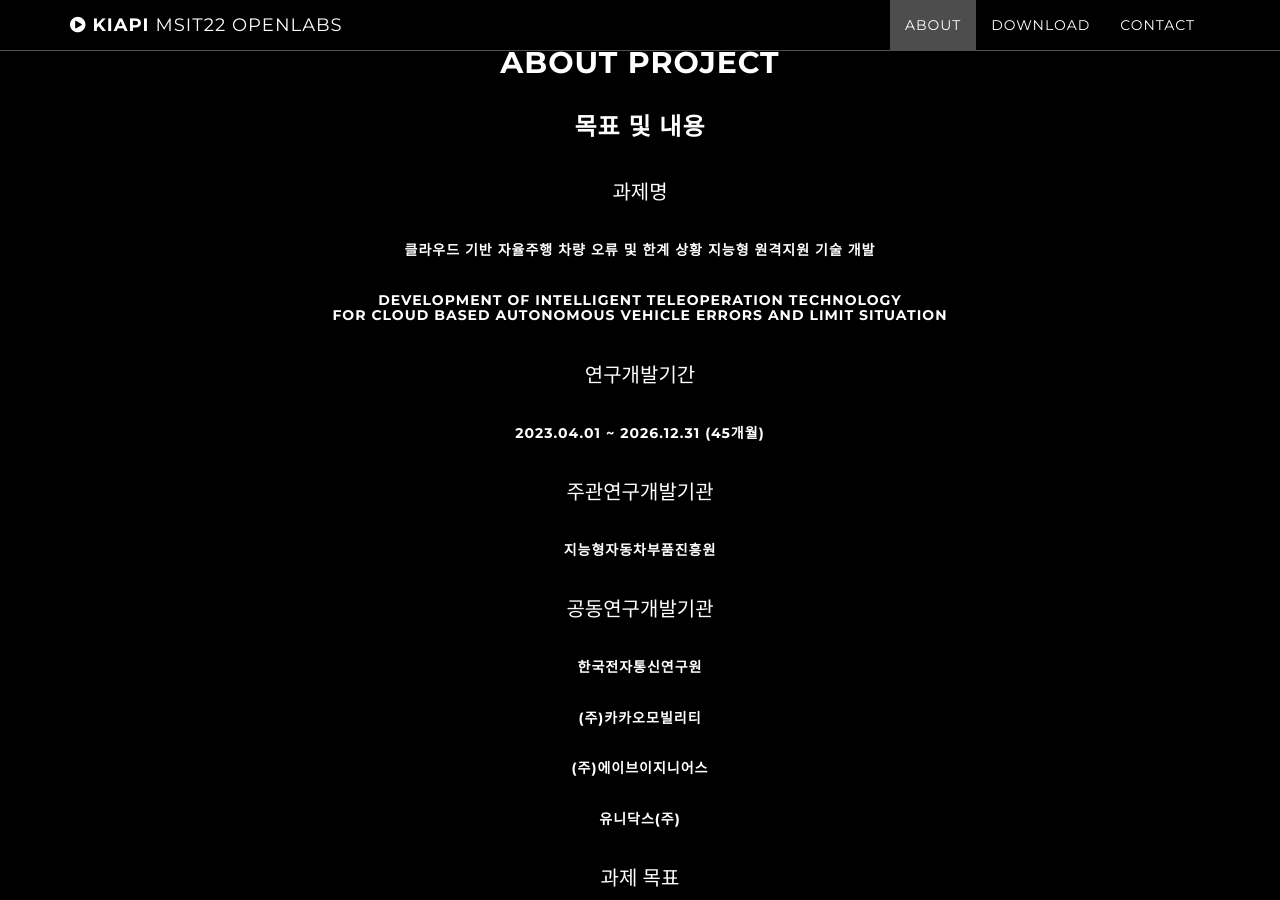
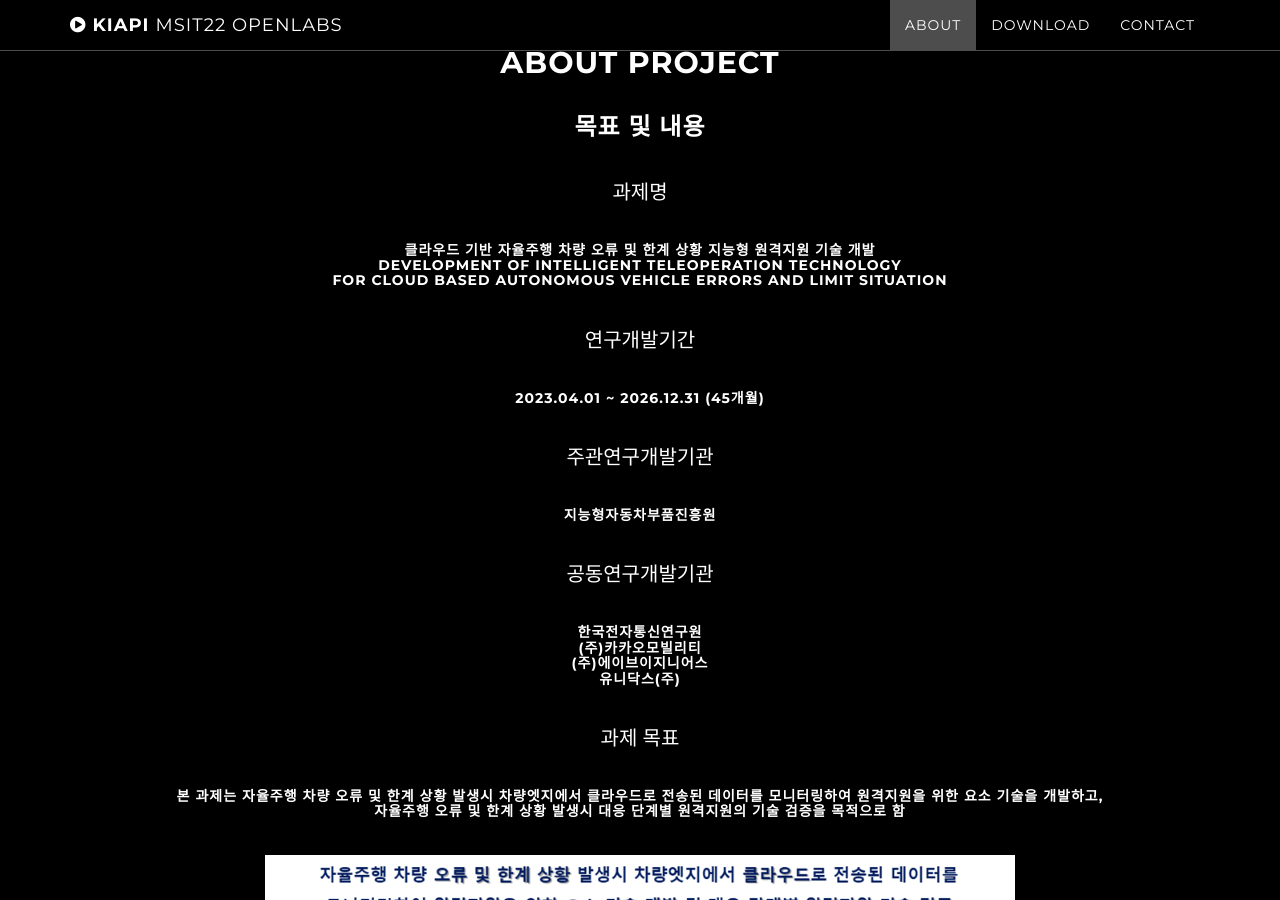
Before and after one commit to knowJang/kiapi-msit-22.github.io, a Jekyll site: the page built from index.html, in a window 1280 px wide and 900 px high, scrolled down 3203 px. Built offline with Jekyll 4.4.1, drawn with Linux system fonts in a browser that asks for light colours.

```diff
--- a/_includes/about.html
+++ b/_includes/about.html
@@ -17,17 +17,13 @@
               <h2>About Project</h2>
               <h3>목표 및 내용</h3>
               <p>과제명</p>
-              <h5>클라우드 기반 자율주행 차량 오류 및 한계 상황 지능형 원격지원 기술 개발</h5>
-              <h5>Development of Intelligent Teleoperation Technology<br>for Cloud based Autonomous Vehicle Errors and Limit Situation</h5>
+              <h5>클라우드 기반 자율주행 차량 오류 및 한계 상황 지능형 원격지원 기술 개발<br>Development of Intelligent Teleoperation Technology<br>for Cloud based Autonomous Vehicle Errors and Limit Situation</h5>
               <p>연구개발기간</p>
               <h5>2023.04.01 ~ 2026.12.31 (45개월)</h5>
               <p>주관연구개발기관</p>
               <h5>지능형자동차부품진흥원</h5>
               <p>공동연구개발기관</p>
-              <h5>한국전자통신연구원</h5>
-              <h5>(주)카카오모빌리티</h5>
-              <h5>(주)에이브이지니어스</h5>
-              <h5>유니닥스(주)</h5>
+              <h5>한국전자통신연구원<br>(주)카카오모빌리티<br>(주)에이브이지니어스<br>유니닥스(주)</h5>
               <p>과제 목표</p>
               <h5>본 과제는 자율주행 차량 오류 및 한계 상황 발생시 차량엣지에서 클라우드로 전송된 데이터를 모니터링하여 원격지원을 위한 요소 기술을 개발하고,<br>자율주행 오류 및 한계 상황 발생시 대응 단계별 원격지원의 기술 검증을 목적으로 함</h5>
               <p> <img src="img/about/project.png" width="750" height="440" class="center responsive-image"> </p><br><br>
```
